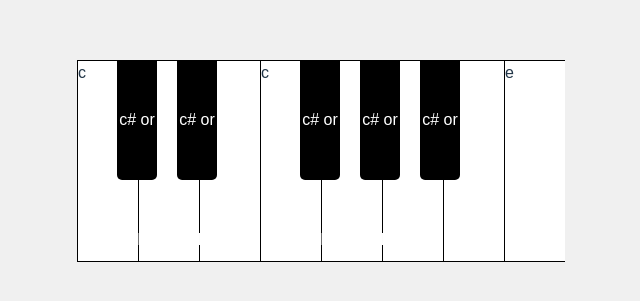
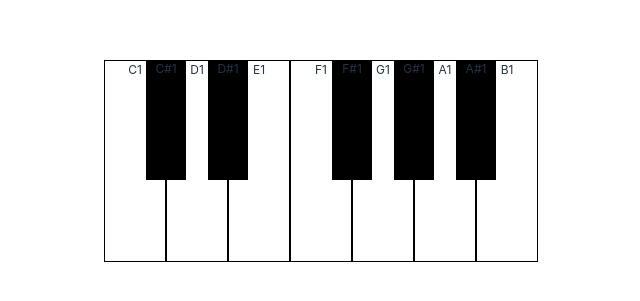
Before and after one commit to yivwon/geesehacks, a React (Vite) app in the folder music-app/: page / in a window 1280 px wide. Shown: the part 239-540 px from the top of the page, without its empty margins (319-959 px from the left). Built offline with nearby package versions, Linux system fonts and the light colour scheme.

Commit message:
keyboard functionality updated

```diff
--- a/music-app/src/App.css
+++ /dev/null
@@ -1,56 +0,0 @@
-.container {
-    font-family: Arial, sans-serif;
-    display: flex;
-    position: relative;
-    justify-content: center;
-    align-items: center;
-    height: 100vh;
-    width: 100vw;
-    margin: 0;
-    background-color: #f0f0f0;
-}
-
-.black-key {
-    width: 40px;
-    height: 120px;
-    background-color: black;
-    position: absolute;
-    top: 0;
-    z-index: 3;
-    text-align: center;
-    line-height: 120px;
-    color: white;
-    border-radius: 0 0 5px 5px;
-}
-
-.white-key3 {
-    display: flex;
-    position: relative;
-    flex-direction: row;
-    align-items: center;
-    justify-content: center;
-    justify-content: space-evenly;
-}
-
-.key {
-    width: 60px;
-    height: 200px;
-    border: 1px solid #000;
-    border-right: none;
-    background-color: #fff;
-    z-index: 1;
-    cursor: pointer;
-    transition: all 0.2s ease;
-}
-
-.black-key:nth-child(2) {
-    left: 40px; /* Place this black key between the first and second white keys */
-}
-
-.black-key:nth-child(4) {
-    left: 100px; /* Place this black key between the second and third white keys */
-}
-
-.black-key:nth-child(6) {
-    left: 160px; /* Place this black key between the second and third white keys */
-}
--- a/music-app/src/App.jsx
+++ b/music-app/src/App.jsx
@@ -1,33 +1,54 @@
-import { useState } from "react";
+import { useState, useEffect } from "react";
 import reactLogo from "./assets/react.svg";
 import viteLogo from "/vite.svg";
-import "./App.css";
+import Keyboard from "./components/keyboard";
+import "./style/keyboard.css";
 
 function App() {
+    const [activeKeys, setActiveKeys] = useState([]);
+
+    const keyMap = {
+        a: "C1", // Map 'a' to the 'C' note
+        w: "C#1", // Map 'w' to the 'C#' note
+        s: "D1", // Map 's' to the 'D' note
+        e: "D#1", // Map 'e' to the 'D#' note
+        d: "E1", // Map 'd' to the 'E' note
+        f: "F1",
+        t: "F#1",
+        g: "G1",
+        // Add more mappings for other notes...
+    };
+
+    useEffect(() => {
+        const handleKeyDown = (event) => {
+            const note = keyMap[event.key];
+            if (note && !activeKeys.includes(note)) {
+                setActiveKeys((prev) => [...prev, note]); // Add note to active keys
+            }
+            console.log(note);
+        };
+
+        const handleKeyUp = (event) => {
+            const note = keyMap[event.key];
+            if (note) {
+                setActiveKeys((prev) => prev.filter((key) => key !== note)); // Reset the active key
+            }
+            console.log("up");
+        };
+
+        window.addEventListener("keydown", handleKeyDown);
+        window.addEventListener("keyup", handleKeyUp);
+
+        return () => {
+            window.removeEventListener("keydown", handleKeyDown);
+            window.removeEventListener("keyup", handleKeyUp);
+        };
+    }, [activeKeys, keyMap]);
+
     return (
-        <>
-            <div className="container">
-                <div className="white-key3">
-                    <div className="key">c</div>
-                    <div className="black-key">c# or d flat</div>
-                    <div className="key">d</div>
-                    <div className="black-key">c# or d flat</div>
-                    <div className="key"></div>
-                </div>
-
-                <div className="white-key3">
-                    <div className="key">c</div>
-                    <div className="black-key">c# or d flat</div>
-                    <div className="key">d</div>
-                    <div className="black-key">c# or d flat</div>
-                    <div className="key"></div>
-                    <div className="black-key">c# or d flat</div>
-                    <div className="key"></div>
-                </div>
-
-                <div className="key">e</div>
-            </div>
-        </>
+        <div>
+            <Keyboard activeKeys={activeKeys} keyMap={keyMap} />
+        </div>
     );
 }
 
--- /dev/null
+++ b/music-app/src/components/keyboard.jsx
@@ -0,0 +1,33 @@
+const Keyboard = ({ activeKeys }) => {
+    const pianoKeys = [
+        { note: "C1", type: "white" },
+        { note: "C#1", type: "black" },
+        { note: "D1", type: "white" },
+        { note: "D#1", type: "black" },
+        { note: "E1", type: "white" },
+        { note: "F1", type: "white" },
+        { note: "F#1", type: "black" },
+        { note: "G1", type: "white" },
+        { note: "G#1", type: "black" },
+        { note: "A1", type: "white" },
+        { note: "A#1", type: "black" },
+        { note: "B1", type: "white" },
+    ];
+
+    return (
+        <div className="container">
+            {pianoKeys.map((key, index) => (
+                <div
+                    key={index}
+                    className={`${key.type}-key ${
+                        activeKeys.includes(key.note) ? "active" : ""
+                    }`}
+                >
+                    {key.note}
+                </div>
+            ))}
+        </div>
+    );
+};
+
+export default Keyboard;
--- /dev/null
+++ b/music-app/src/style/keyboard.css
@@ -0,0 +1,42 @@
+body {
+    display: flex;
+    justify-content: center;
+    align-items: center;
+}
+.container {
+    display: flex;
+    justify-content: center;
+
+    flex-wrap: wrap;
+}
+
+.white-key,
+.black-key {
+    position: relative;
+    text-align: center;
+    font-size: 12px;
+    cursor: pointer;
+    transition: background-color 0.2s ease;
+}
+
+.white-key {
+    width: 60px;
+    height: 200px;
+    background-color: white;
+    border: 1px solid black;
+    z-index: 1;
+}
+
+.black-key {
+    width: 40px;
+    height: 120px;
+    background-color: black;
+    margin-left: -20px;
+    margin-right: -20px;
+    z-index: 2;
+}
+
+.active {
+    background-color: darkblue;
+    color: white;
+}
```
Also changed, not shown: music-app/src/components/nav.jsx (added), music-app/src/style/nav.css (added).
